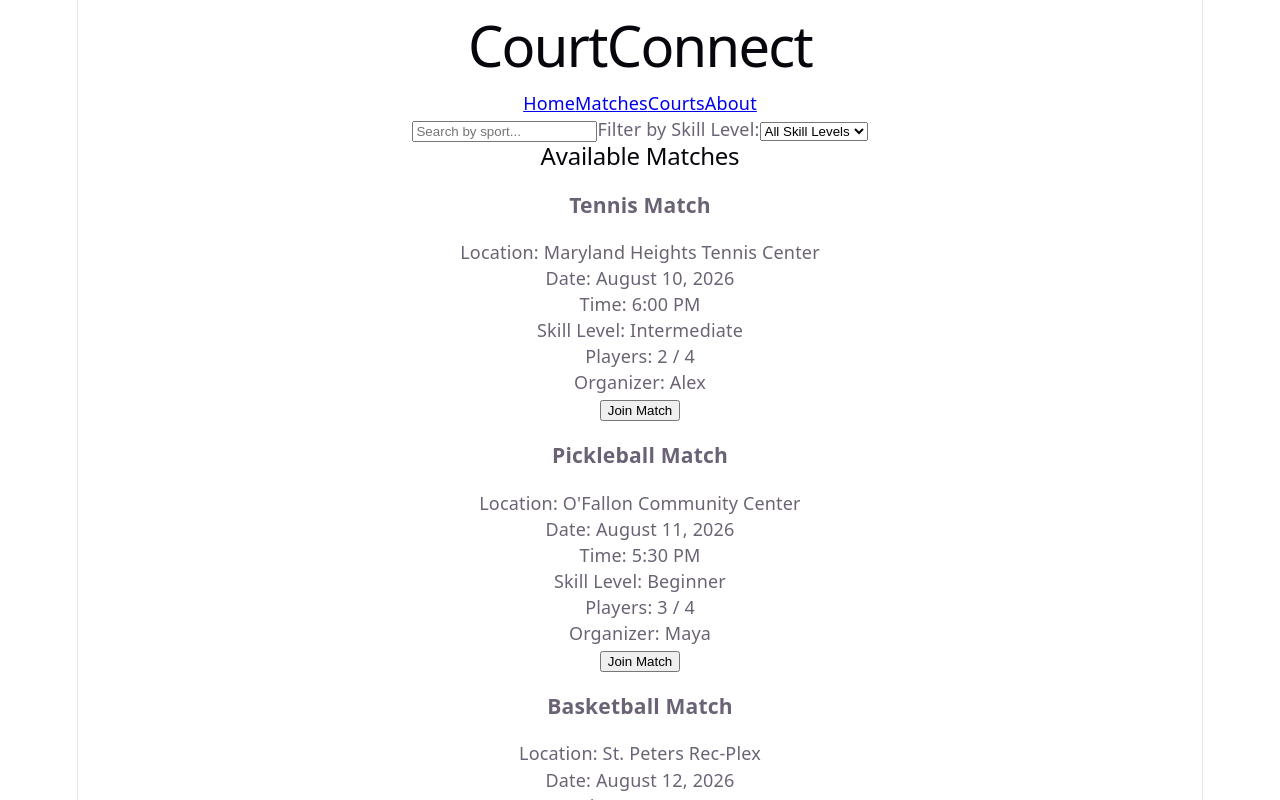
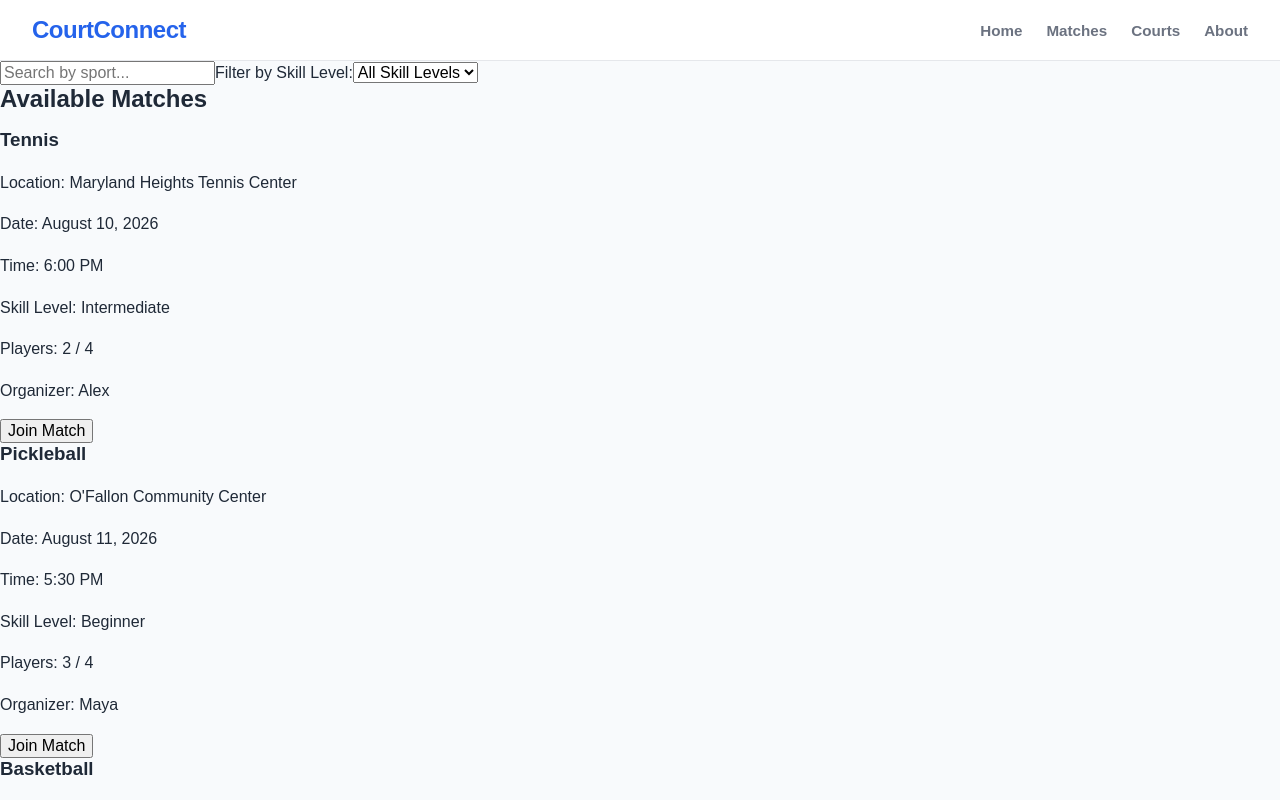
Before and after one commit to GAYATHRI-RAVADA-07/launchcode-unit1-final-project-GAYATHRI-R, a React (Vite) app: page /matches in a window 1280 px wide. Shown: the top 800 px of the page. Built offline with nearby package versions, Linux system fonts and the light colour scheme.

Commit message:
Added header css

```diff
--- a/src/App.css
+++ b/src/App.css
@@ -1,3 +1,39 @@
+.header {
+  display: flex;
+  align-items: center;
+  justify-content: space-between;
+  padding: 1rem 2rem;
+  background-color: var(--white);
+  border-bottom: 1px solid var(--border);
+  position: sticky;
+  top: 0;
+  z-index: 100;
+}
+
+.logo {
+  color: var(--primary);
+  font-size: 1.5rem;
+  font-weight: 700;
+  letter-spacing: -0.5px;
+}
+
+.navigation {
+  display: flex;
+  align-items: center;
+  gap: 1.5rem;
+}
+
+.navigation a {
+  color: var(--text-light);
+  font-size: 0.95rem;
+  font-weight: 600;
+  transition: color 0.2s ease;
+}
+
+.navigation a:hover {
+  color: var(--primary);
+}
+
 .available {
   color: green;
 }
--- a/src/Components/Header.jsx
+++ b/src/Components/Header.jsx
@@ -3,8 +3,9 @@ import { Link } from "react-router-dom";
 function Header() {
   return (
     <header className="header">
-      <h1>CourtConnect</h1>
-
+      <Link to="/" className="logo">
+        CourtConnect
+      </Link>
       <nav className="navigation">
         <Link to="/">Home</Link>
         <Link to="/matches">Matches</Link>
--- a/src/Components/MatchCard.jsx
+++ b/src/Components/MatchCard.jsx
@@ -8,7 +8,7 @@ function MatchCard({ match, onJoinMatch }) {
   }
   return (
     <div>
-      <h3>{match.sport} Match</h3>
+      <h3>{match.sport}</h3>
 
       <p>Location: {match.location}</p>
 
--- a/src/index.css
+++ b/src/index.css
@@ -1,111 +1,68 @@
 :root {
-  --text: #6b6375;
-  --text-h: #08060d;
-  --bg: #fff;
-  --border: #e5e4e7;
-  --code-bg: #f4f3ec;
-  --accent: #aa3bff;
-  --accent-bg: rgba(170, 59, 255, 0.1);
-  --accent-border: rgba(170, 59, 255, 0.5);
-  --social-bg: rgba(244, 243, 236, 0.5);
-  --shadow:
-    rgba(0, 0, 0, 0.1) 0 10px 15px -3px, rgba(0, 0, 0, 0.05) 0 4px 6px -2px;
+  --primary: #2563eb;
+  --primary-dark: #1d4ed8;
+  --text: #1f2937;
+  --text-light: #6b7280;
+  --background: #f8fafc;
+  --white: #ffffff;
+  --border: #e5e7eb;
+  --success: #15803d;
+  --danger: #dc2626;
 
-  --sans: system-ui, 'Segoe UI', Roboto, sans-serif;
-  --heading: system-ui, 'Segoe UI', Roboto, sans-serif;
-  --mono: ui-monospace, Consolas, monospace;
-
-  font: 18px/145% var(--sans);
-  letter-spacing: 0.18px;
-  color-scheme: light dark;
+  font-family: Arial, Helvetica, sans-serif;
   color: var(--text);
-  background: var(--bg);
+  background: var(--background);
   font-synthesis: none;
   text-rendering: optimizeLegibility;
   -webkit-font-smoothing: antialiased;
-  -moz-osx-font-smoothing: grayscale;
-
-  @media (max-width: 1024px) {
-    font-size: 16px;
-  }
 }
 
-@media (prefers-color-scheme: dark) {
-  :root {
-    --text: #9ca3af;
-    --text-h: #f3f4f6;
-    --bg: #16171d;
-    --border: #2e303a;
-    --code-bg: #1f2028;
-    --accent: #c084fc;
-    --accent-bg: rgba(192, 132, 252, 0.15);
-    --accent-border: rgba(192, 132, 252, 0.5);
-    --social-bg: rgba(47, 48, 58, 0.5);
-    --shadow:
-      rgba(0, 0, 0, 0.4) 0 10px 15px -3px, rgba(0, 0, 0, 0.25) 0 4px 6px -2px;
-  }
-
-  #social .button-icon {
-    filter: invert(1) brightness(2);
-  }
+* {
+  box-sizing: border-box;
 }
 
 body {
   margin: 0;
+  min-width: 320px;
+  background-color: var(--background);
+}
+
+button,
+input,
+select {
+  font: inherit;
+}
+
+button {
+  cursor: pointer;
+}
+
+a {
+  color: inherit;
+  text-decoration: none;
+}
+
+h1,
+h2,
+h3,
+p {
+  margin-top: 0;
+}
+
+h1 {
+  font-size: 2.25rem;
+  margin-bottom: 1rem;
+}
+
+h2 {
+  font-size: 1.5rem;
+  margin-bottom: 1rem;
+}
+
+p {
+  line-height: 1.6;
 }
 
 #root {
-  width: 1126px;
-  max-width: 100%;
-  margin: 0 auto;
-  text-align: center;
-  border-inline: 1px solid var(--border);
-  min-height: 100svh;
-  display: flex;
-  flex-direction: column;
-  box-sizing: border-box;
+  min-height: 100vh;
 }
-
-h1,
-h2 {
-  font-family: var(--heading);
-  font-weight: 500;
-  color: var(--text-h);
-}
-
-h1 {
-  font-size: 56px;
-  letter-spacing: -1.68px;
-  margin: 32px 0;
-  @media (max-width: 1024px) {
-    font-size: 36px;
-    margin: 20px 0;
-  }
-}
-h2 {
-  font-size: 24px;
-  line-height: 118%;
-  letter-spacing: -0.24px;
-  margin: 0 0 8px;
-  @media (max-width: 1024px) {
-    font-size: 20px;
-  }
-}
-p {
-  margin: 0;
-}
-
-code,
-.counter {
-  font-family: var(--mono);
-  display: inline-flex;
-  border-radius: 4px;
-  color: var(--text-h);
-}
-
-code {
-  font-size: 15px;
-  line-height: 135%;
-  padding: 4px 8px;
-  background: var(--code-bg);
-}
```
